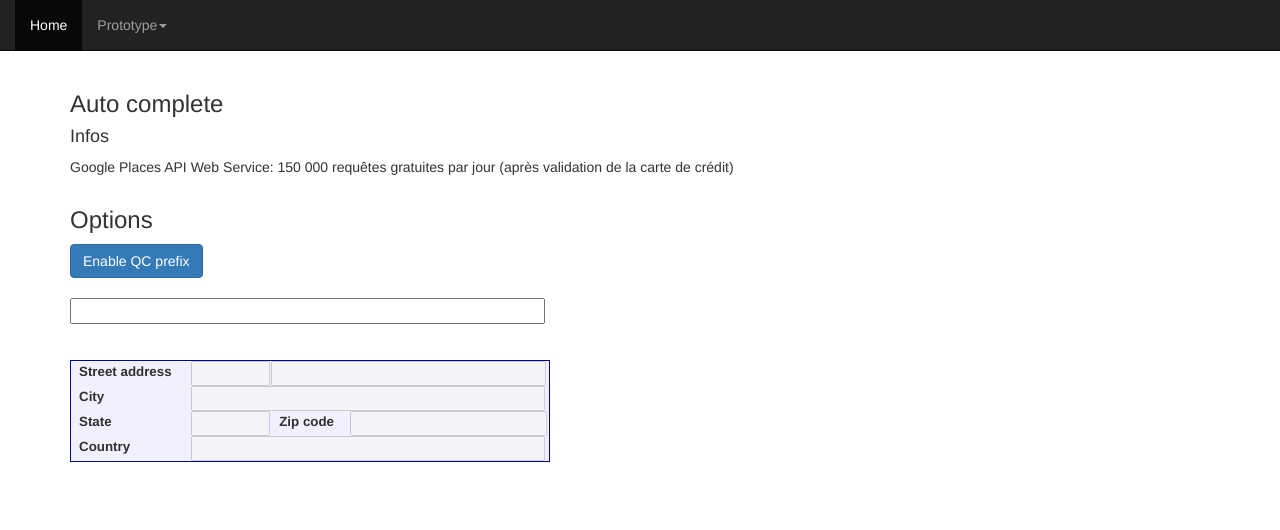
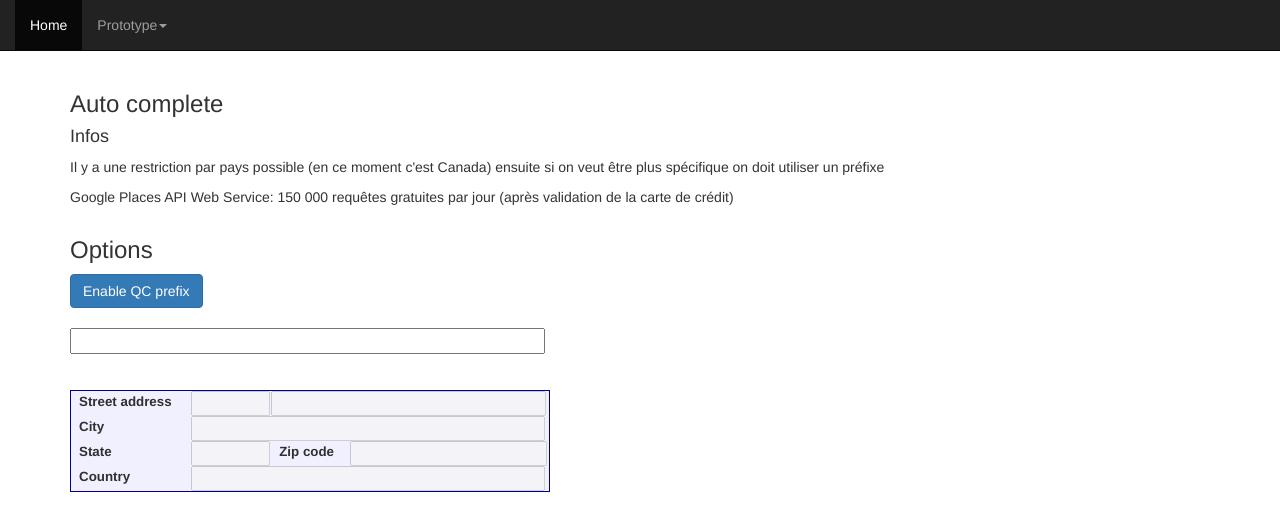
Before and after one commit to ThomasMorrierBompoint/heroku-planhub, a website: page public/components/address-auto-complete/address-auto-complete.html in a window 1280 px wide. Drawn offline with nearby package versions, Linux system fonts and the light colour scheme; some packages are replaced by stand-ins of ours.

Commit message:
Updating

```diff
--- a/public/components/address-auto-complete/address-auto-complete.html
+++ b/public/components/address-auto-complete/address-auto-complete.html
@@ -81,6 +81,7 @@
     <div class="container">
         <h3>Auto complete</h3>
         <h4>Infos</h4>
+        <p>Il y a une restriction par pays possible (en ce moment c'est Canada) ensuite si on veut être plus spécifique on doit utiliser un préfixe</p>
         <p>Google Places API Web Service: 150 000 requêtes gratuites par jour (après validation de la carte de crédit)</p>
     </div>
 
```
